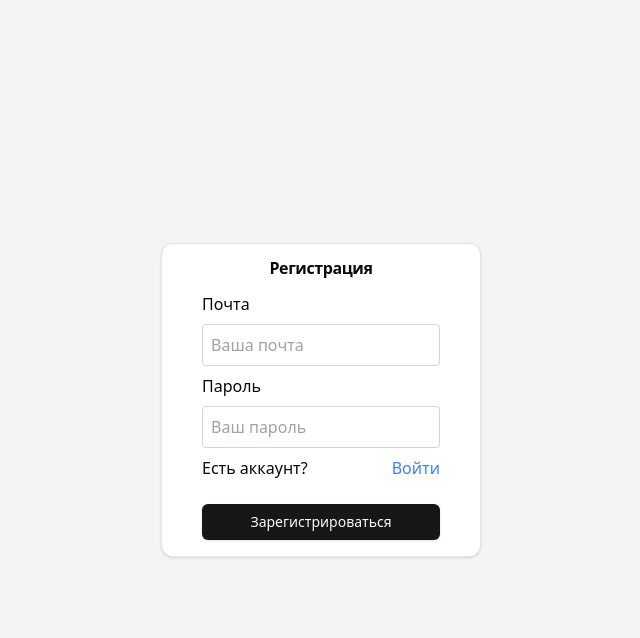
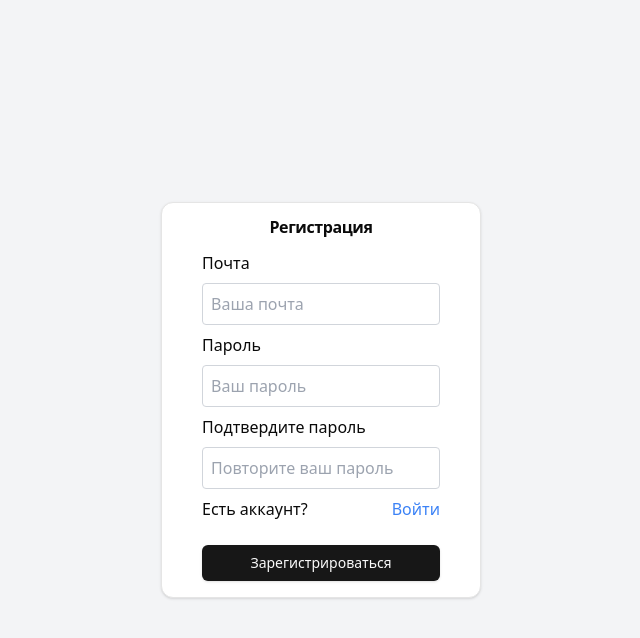
Before and after one commit to Shagabudinov/crypton-frontend, a React (Vite) app: page / in a window 1280 px wide. Both pictures are taken after a click on the button "Зарегистрироваться". Shown: the top 638 px of the page, without its empty margins (319-959 px from the left). Built offline with nearby package versions, Linux system fonts and the light colour scheme.

Commit message:
add confirm password

```diff
--- a/src/pages/Registration.tsx
+++ b/src/pages/Registration.tsx
@@ -14,11 +14,19 @@ interface Props {
 const Registration: React.FC<Props> = ({ setPage }) => {
   const [email, setEmail] = useState('');
   const [password, setPassword] = useState('');
+  const [confirmPassword, setConfirmPassword] = useState(''); // Новое состояние
   const [loading, setLoading] = useState(false);
   const [error, setError] = useState<string | null>(null);
 
   const handleRegister = (e: React.FormEvent) => {
     e.preventDefault();
+
+    // Проверка совпадения паролей
+    if (password !== confirmPassword) {
+      setError('Пароли не совпадают.');
+      return;
+    }
+
     setLoading(true);
     setError(null);
 
@@ -63,6 +71,17 @@ const Registration: React.FC<Props> = ({ setPage }) => {
             className='p-2 border border-gray-300 rounded'
           />
 
+          <label htmlFor='confirmPassword'>Подтвердите пароль</label>
+          <input
+            id='confirmPassword'
+            type='password'
+            placeholder='Повторите ваш пароль'
+            required
+            value={confirmPassword}
+            onChange={(e) => setConfirmPassword(e.target.value)}
+            className='p-2 border border-gray-300 rounded'
+          />
+
           {error && <div className='text-red-500 text-sm'>{error}</div>}
 
           <div className='flex justify-between items-center'>
```
